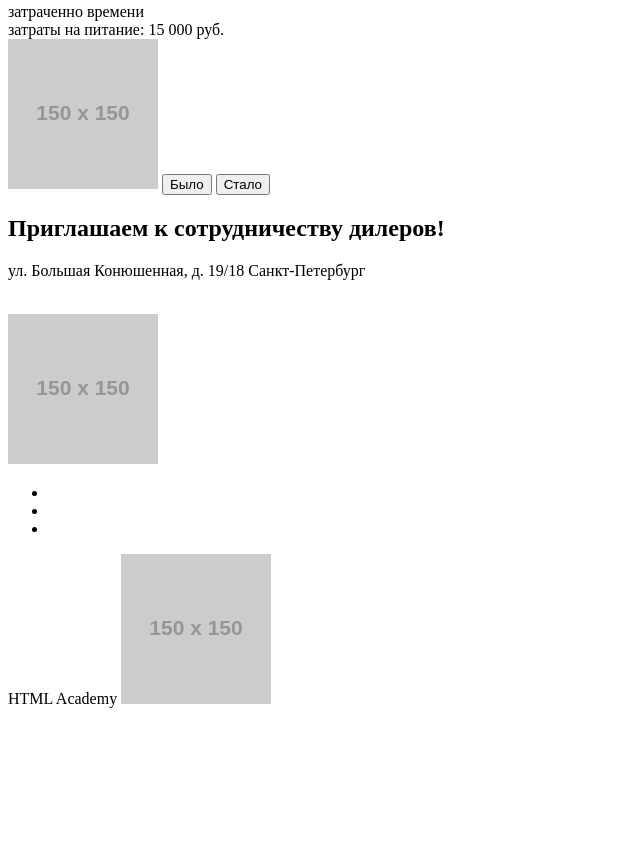
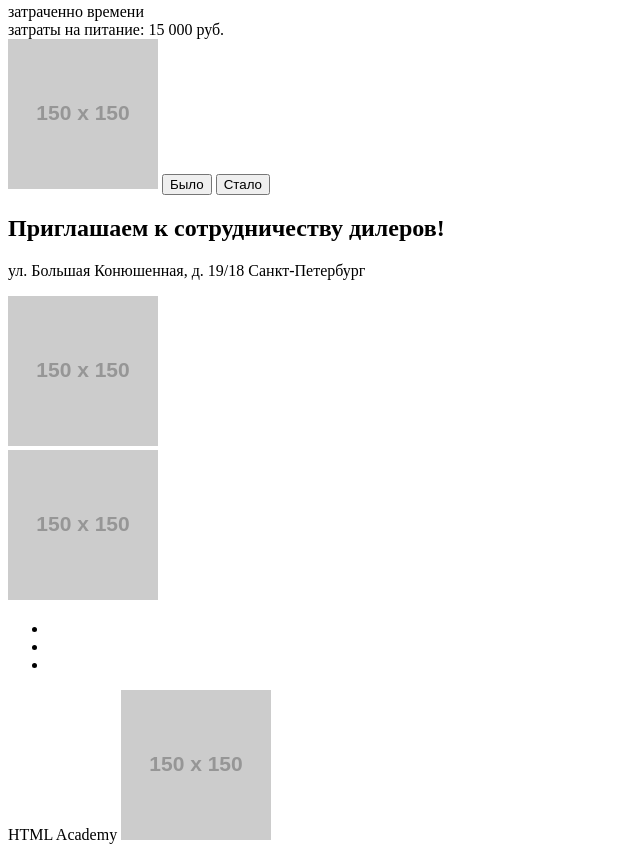
Before and after one commit to AlexS-HA/1373305-cat-energy-19, a website: page source/index.html in a window 1280 px wide. Shown: the part 1459-2311 px from the top of the page, without its empty margins (0-640 px from the left). Before the commit the page ends 2175 px from the top, so only its background shows below. Drawn offline with Linux system fonts and the light colour scheme; placeholder pictures from the web are drawn by us.

Commit message:
fix error form 'validator.w3'

```diff
--- a/source/index.html
+++ b/source/index.html
@@ -8,7 +8,7 @@
 
 <body>
   <header class="page-header">
-    <img class="page-header__logo" alt="" src="https://via.placeholder.com/150x150">
+    <img class="page-header__logo" src="https://via.placeholder.com/150x150" alt="">
     <nav class="main-nav">
       <button class="main-nav__toggle" type="button">Открыть меню</button>
       <div class="main-nav__wrapper">
@@ -32,7 +32,7 @@
       <div class="intro__wrapper">
         <h1 class="intro__title">Функциональное питание для котов</h1>
         <p class="intro__short-title">Занялся собой? Займись котом!</p>
-        <img class="intro__img" alt="" src="https://via.placeholder.com/150x150">
+        <img class="intro__img" src="https://via.placeholder.com/150x150" alt="">
         <a class="intro__program-link button" href="#">Подобрать программу</a>
       </div>
     </section>
@@ -42,7 +42,7 @@
         <ul class="catalog__list">
           <li class="catalog__item">
             <div class="catalog__item-details">
-              <img class="catalog__item-logo" alt="" src="https://via.placeholder.com/150x150">
+              <img class="catalog__item-logo" src="https://via.placeholder.com/150x150" alt="">
               <h3 class="catalog__item-title">Похудение</h3>
               <p class="catalog__item-description">Ваш кот весит больше собаки и почти утратил способность лазить по
                 деревьям? Пора на диету! Cat Energy Slim поможет вашему питомцу сбросить лишний вес.</p>
@@ -53,7 +53,7 @@
           </li>
           <li class="catalog__item">
             <div class="catalog__item-details">
-              <img class="catalog__item-logo" alt="" src="https://via.placeholder.com/150x150">
+              <img class="catalog__item-logo" src="https://via.placeholder.com/150x150" alt="">
               <h3 class="catalog__item-title">Набор массы</h3>
               <p class="catalog__item-description">Заработать авторитет среди дворовых котов и даже собак?
                 Серия Cat Energy Pro поможет вашему коту нарастить необходимые мышцы!</p>
@@ -131,14 +131,14 @@
         <h2 class="contacts__title">Приглашаем к сотрудничеству дилеров!</h2>
         <p class="contacts__adress">ул. Большая Конюшенная, д. 19/18 Санкт-Петербург</p>
         <div class="contacts__map">
-          <img class="contacts_map-image" src="" alt="">
+          <img class="contacts_map-image" src="https://via.placeholder.com/150x150" alt="">
         </div>
       </div>
     </section>
   </main>
   <footer class="page-footer">
     <div class="page-footer__wrapper">
-      <img class="page-footer__logo" alt="" src="https://via.placeholder.com/150x150">
+      <img class="page-footer__logo" src="https://via.placeholder.com/150x150" alt="">
       <ul class="page-footer__list">
         <li class="page-footer__item">
           <a class="page-footer__link page-footer__link--icon-vk" href="#"></a>
```
Also changed, not shown: source/catalog.html (+4 -4 lines), source/form.html (+5 -6 lines).
